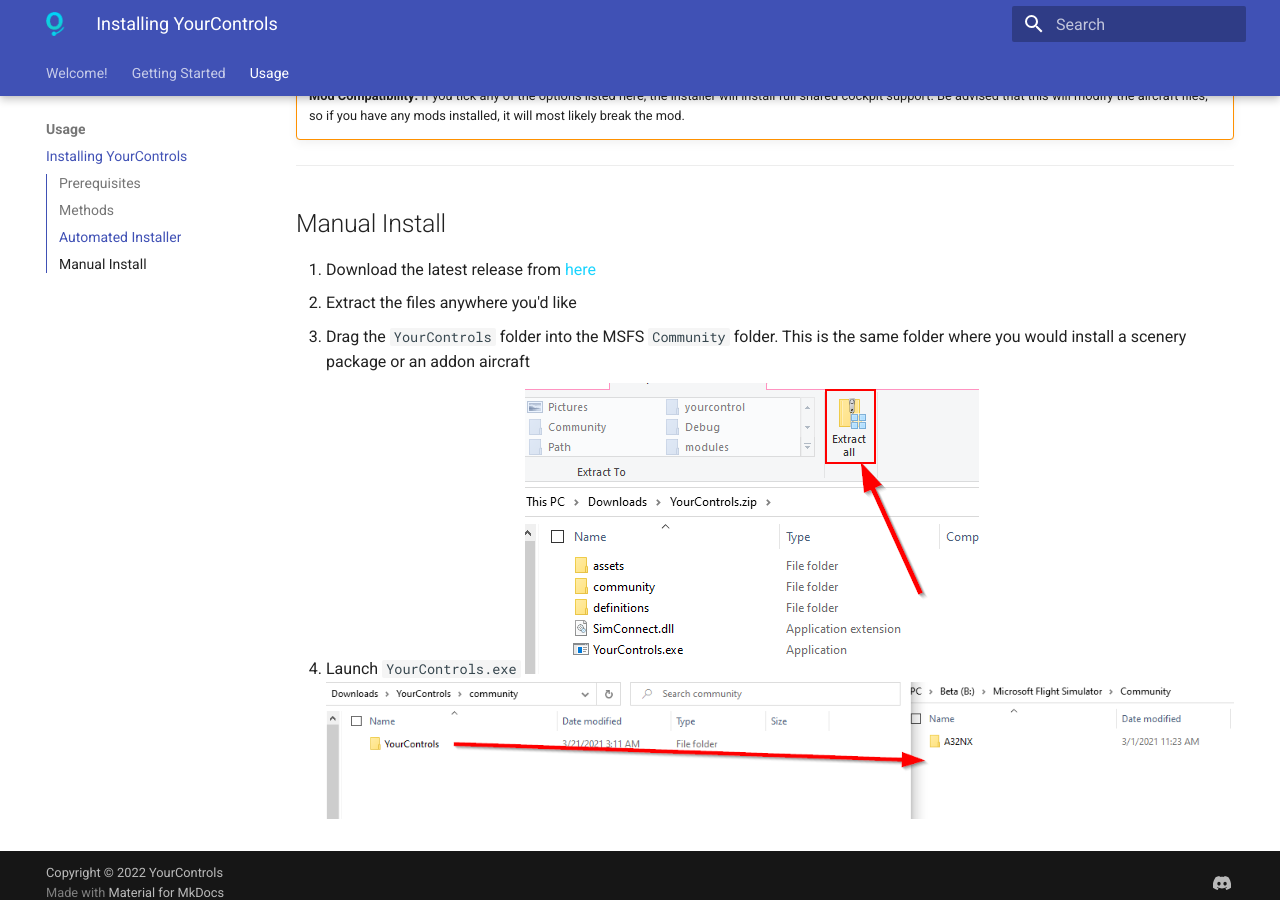
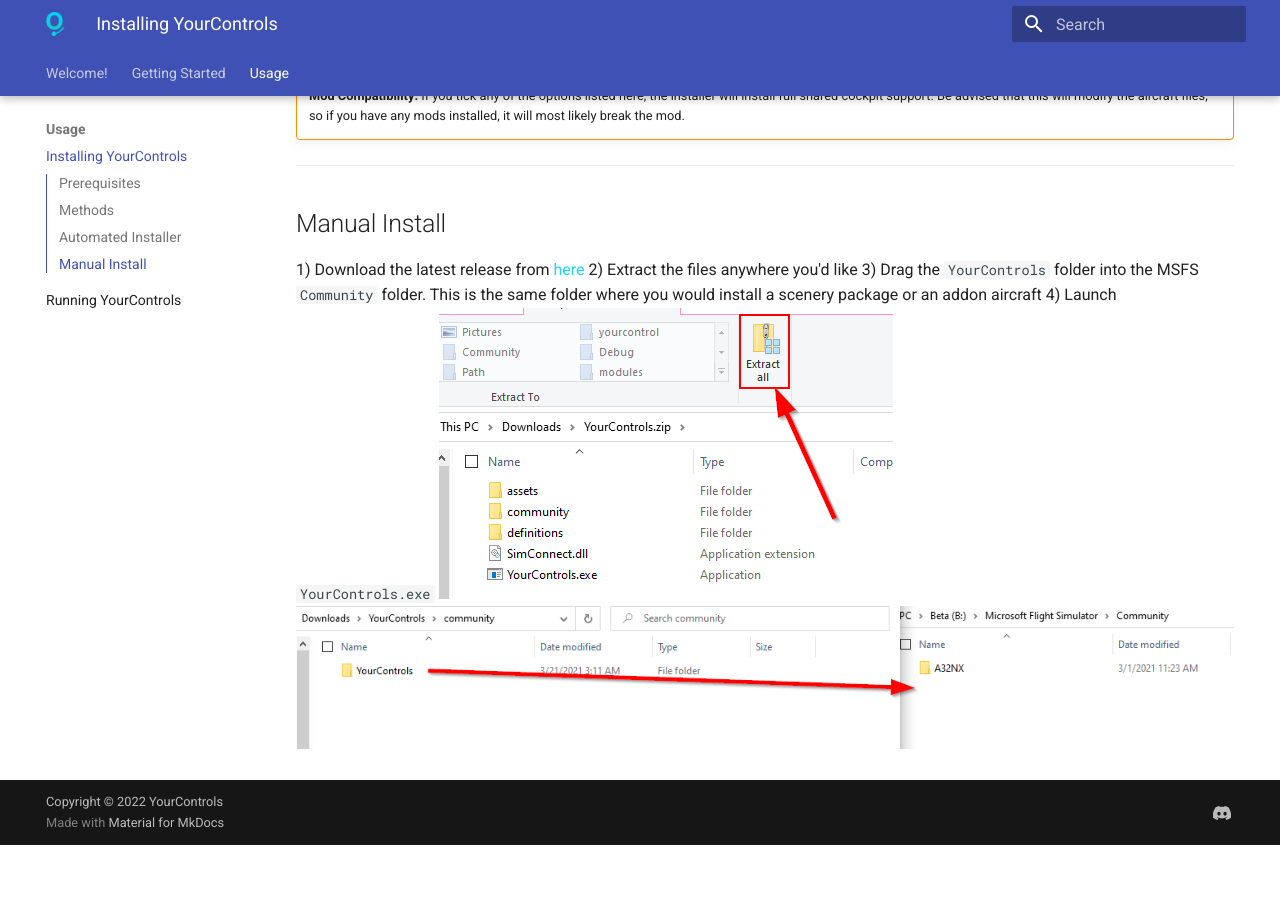
Before and after one commit to YourControls/docs, an MkDocs documentation site: the page built from docs/usage/installing.md, in a window 1280 px wide and 900 px high, scrolled down 1779 px. Built offline with MkDocs 1.6.1 and Material for MkDocs 9.7.7, drawn with Linux system fonts in a browser that asks for light colours; after the commit the page ends 2624 px from its top, so only the background shows below that.

Commit message:
feat: added usage docs

```diff
--- a/docs/usage/installing.md
+++ b/docs/usage/installing.md
@@ -27,9 +27,9 @@ The easiest way to install YourControls is to use our [installer](https://github
 
 ---
 ## Manual Install
-1. Download the latest release from [here](https://github.com/sequal32/yourcontrols/releases/latest/download/YourControls.zip)
-2. Extract the files anywhere you'd like
-3. Drag the `YourControls` folder into the MSFS `Community` folder. This is the same folder where you would install a scenery package or an addon aircraft
-4. Launch `YourControls.exe`
+1) Download the latest release from [here](https://github.com/sequal32/yourcontrols/releases/latest/download/YourControls.zip)
+2) Extract the files anywhere you'd like
+3) Drag the `YourControls` folder into the MSFS `Community` folder. This is the same folder where you would install a scenery package or an addon aircraft
+4) Launch `YourControls.exe`
 ![](../assets/images/extract.png)
 ![](../assets/images/drag.png)
```
Also changed, not shown: docs/usage/running.md (added, +62 -0 lines), docs/assets/images/username.png (added).
